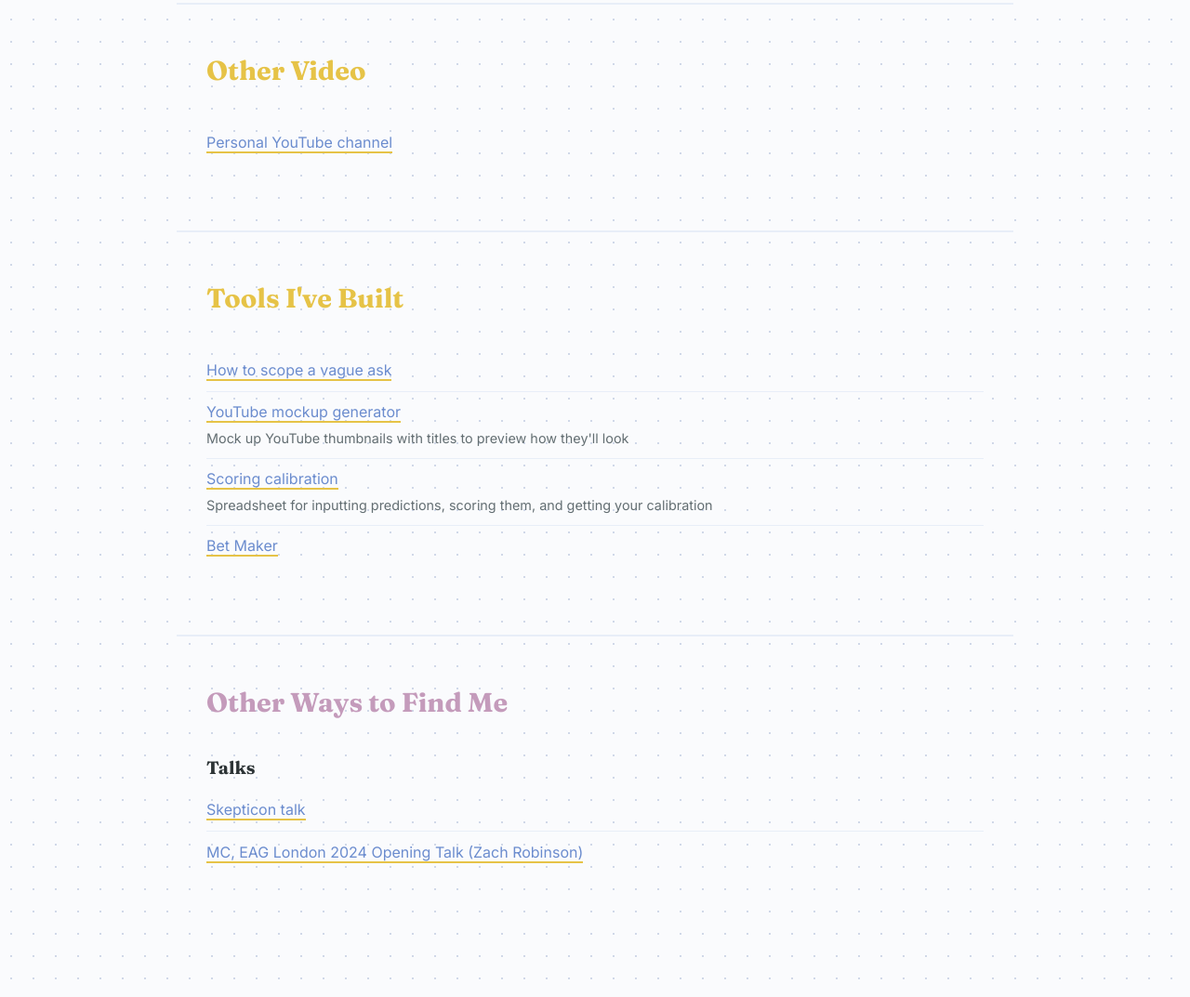
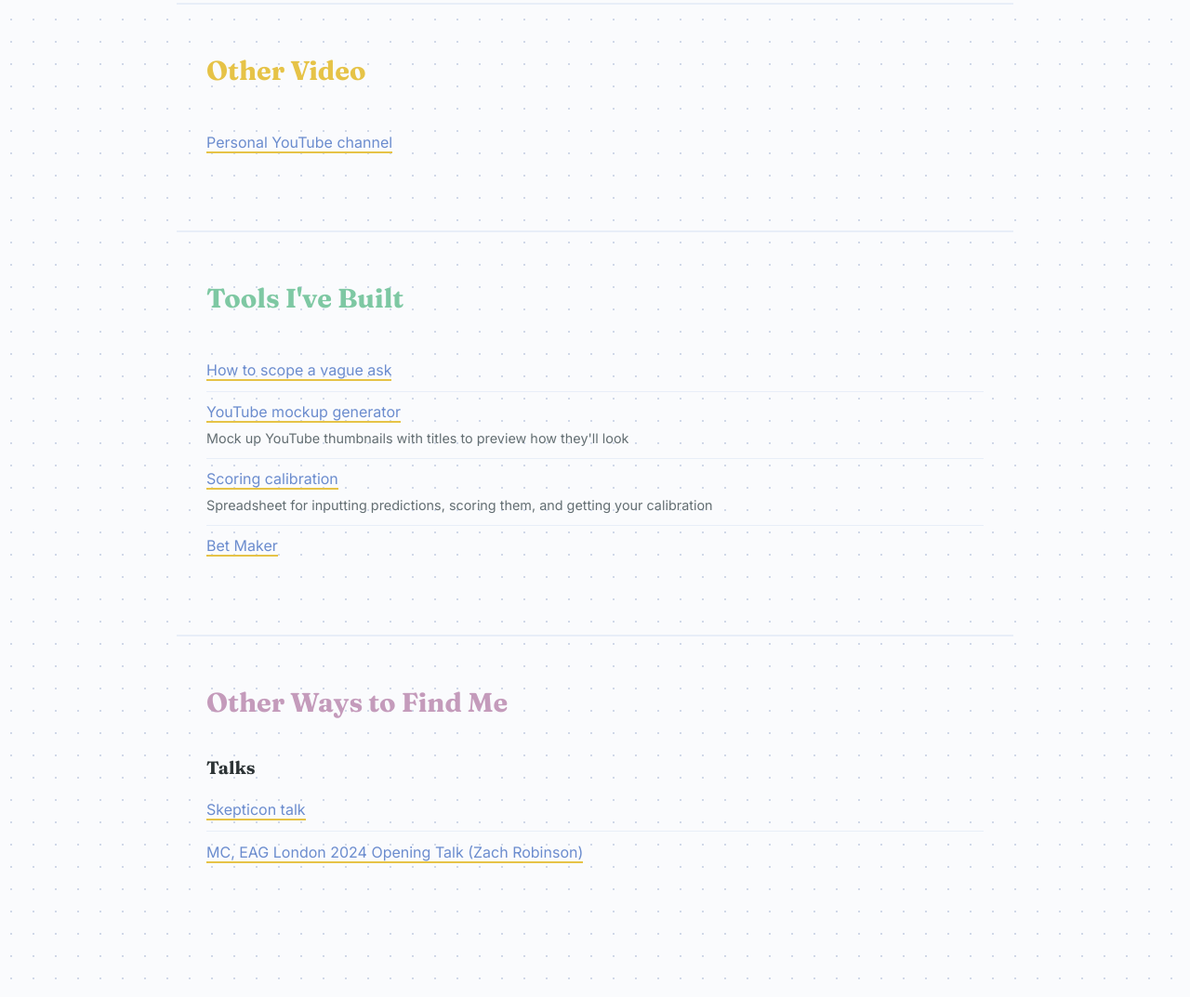
Before and after one commit to chanamessinger/chanamessinger.com, a plain HTML site: page other.html in a window 1280 px wide. Shown: the part 903-1976 px from the top of the page at 93% size. Drawn offline with Linux system fonts and the light colour scheme.

Commit message:
Change Tools I've Built heading color to green

```diff
--- a/other.html
+++ b/other.html
@@ -112,7 +112,7 @@
         #writing h2 { color: var(--accent); }
         #video h2 { color: var(--card-gold); }
         #podcast h2 { color: var(--card-green); }
-        #tools h2 { color: var(--card-gold); }
+        #tools h2 { color: var(--card-green); }
         #other h2 { color: var(--card-pink); }
 
         .content-section h3 {
```
